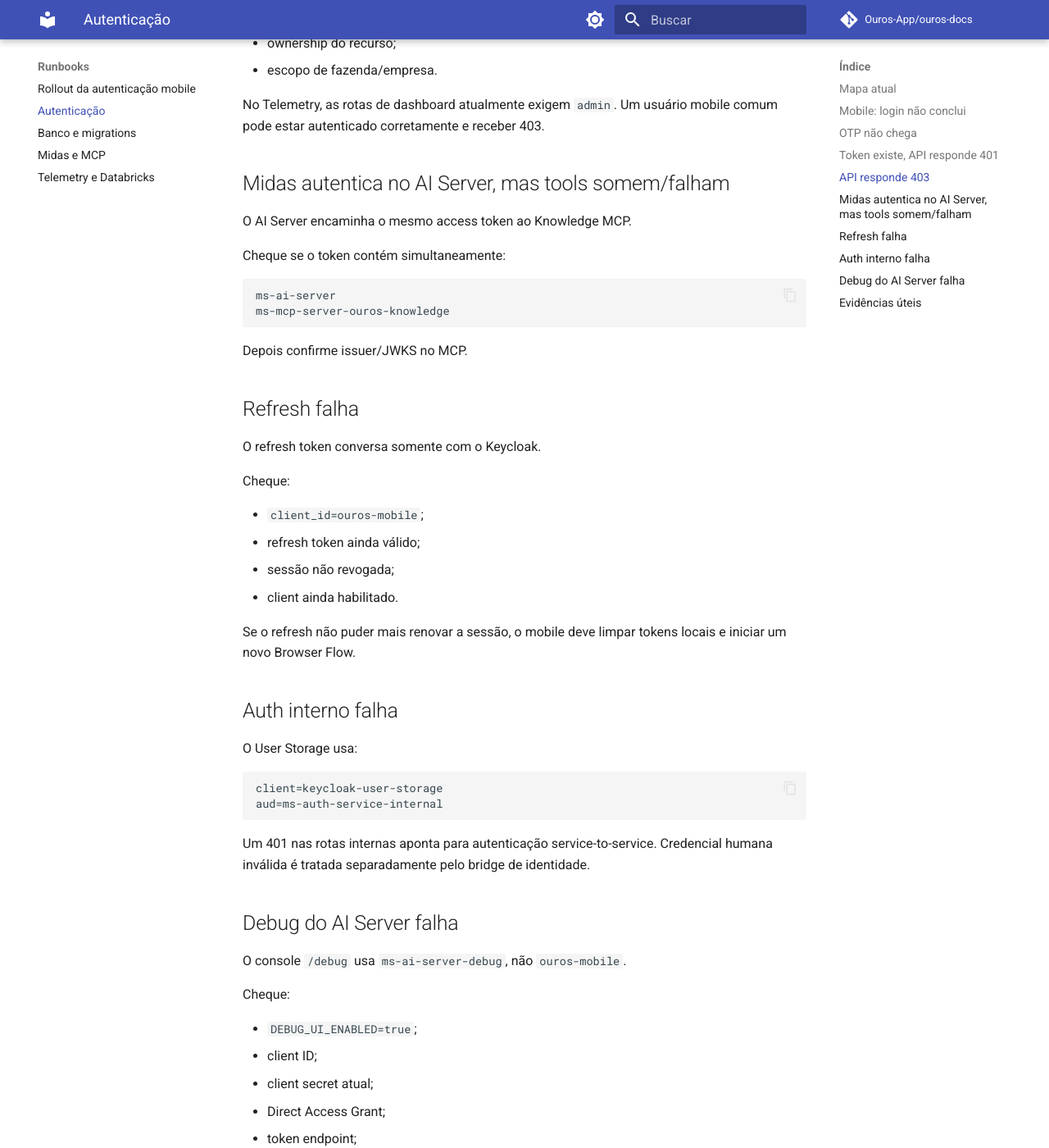
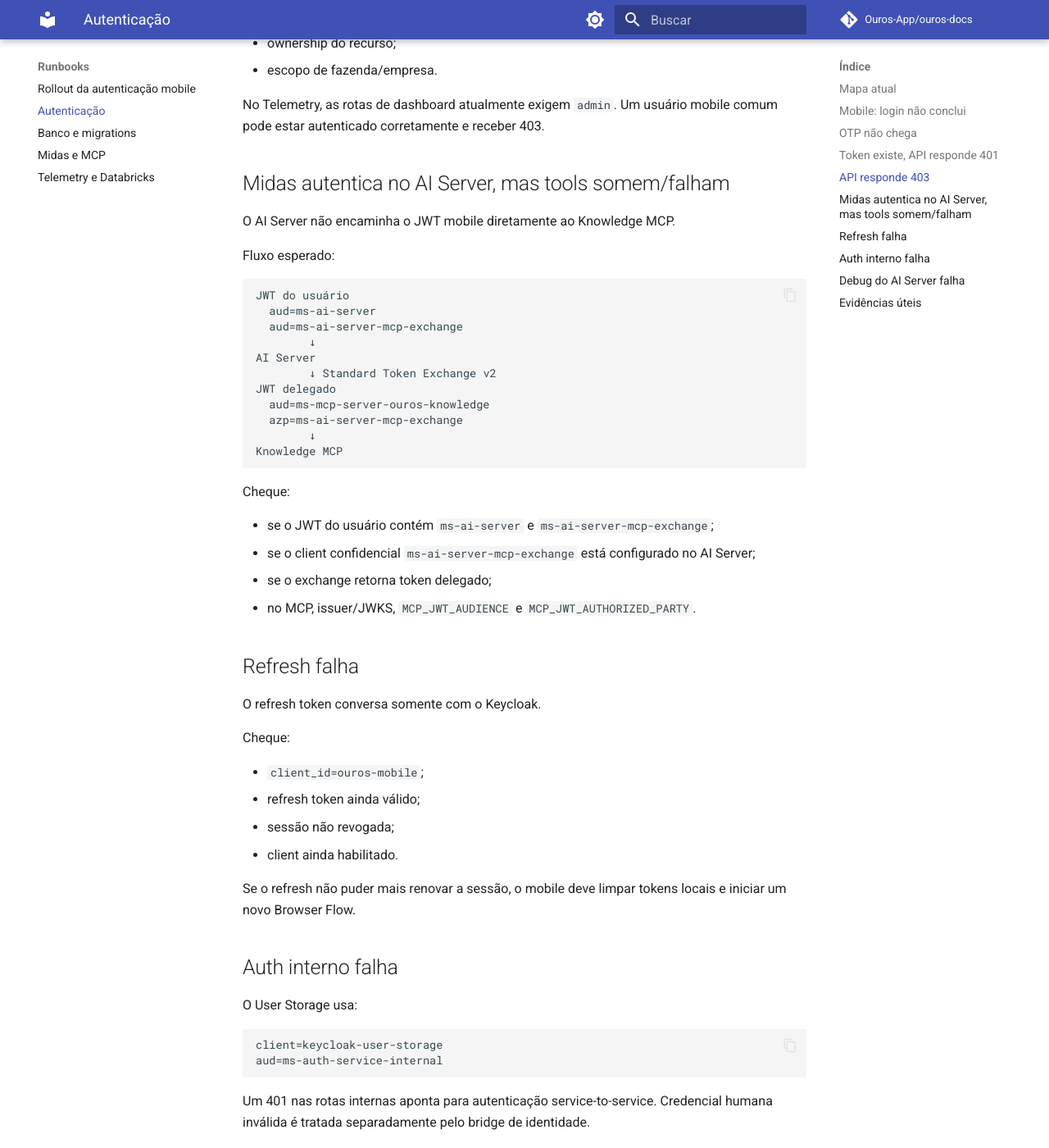
Before and after one commit to Ouros-App/ouros-docs, an MkDocs documentation site: the page built from docs/runbooks/authentication.md, in a window 1280 px wide and 1400 px high, scrolled down 2839 px. Shown: the whole window at 82% size. Built offline with MkDocs 1.6.1 and Material for MkDocs 9.7.7, drawn with Linux system fonts in a browser that asks for light colours; comment, search, counter and statistics services are not loaded; some of the changed text lies outside the part shown.

Commit message:
docs(runbook): diagnose delegated MCP authentication

````diff
--- a/docs/runbooks/authentication.md
+++ b/docs/runbooks/authentication.md
@@ -110,16 +110,30 @@
 
 ## Midas autentica no AI Server, mas tools somem/falham
 
-O AI Server encaminha o mesmo access token ao Knowledge MCP.
+O AI Server não encaminha o JWT mobile diretamente ao Knowledge MCP.
 
-Cheque se o token contém simultaneamente:
+Fluxo esperado:
 
 ```text
-ms-ai-server
-ms-mcp-server-ouros-knowledge
+JWT do usuário
+  aud=ms-ai-server
+  aud=ms-ai-server-mcp-exchange
+        ↓
+AI Server
+        ↓ Standard Token Exchange v2
+JWT delegado
+  aud=ms-mcp-server-ouros-knowledge
+  azp=ms-ai-server-mcp-exchange
+        ↓
+Knowledge MCP
 ```
 
-Depois confirme issuer/JWKS no MCP.
+Cheque:
+
+- se o JWT do usuário contém `ms-ai-server` e `ms-ai-server-mcp-exchange`;
+- se o client confidencial `ms-ai-server-mcp-exchange` está configurado no AI Server;
+- se o exchange retorna token delegado;
+- no MCP, issuer/JWKS, `MCP_JWT_AUDIENCE` e `MCP_JWT_AUTHORIZED_PARTY`.
 
 ## Refresh falha
 
@@ -156,7 +170,7 @@
 - client secret atual;
 - Direct Access Grant;
 - token endpoint;
-- audience do AI Server e do Knowledge MCP.
+- audience do AI Server e do requester de exchange; o token do MCP é obtido depois, no backend.
 
 Não use esse fluxo no Android.
 
````
